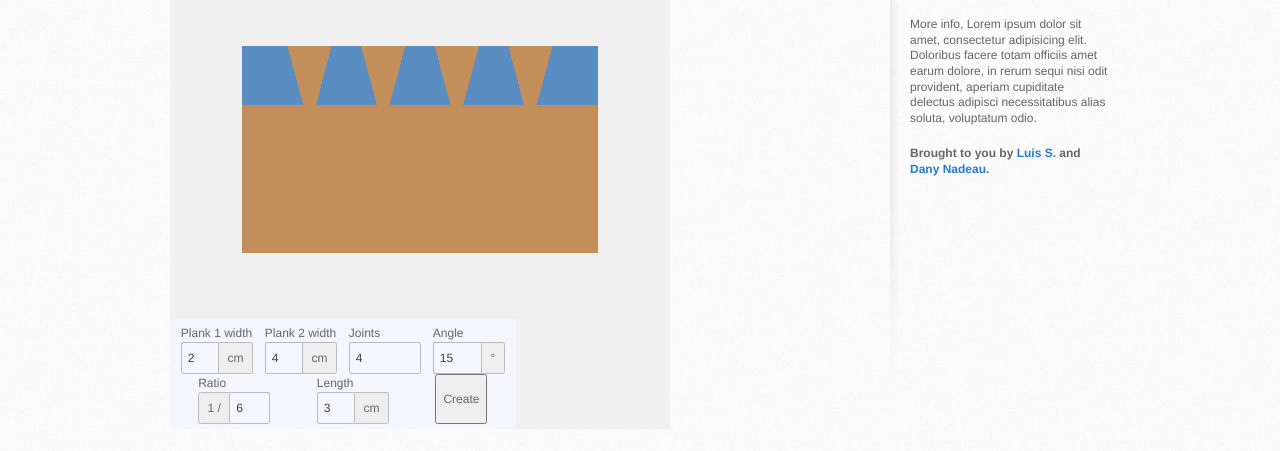
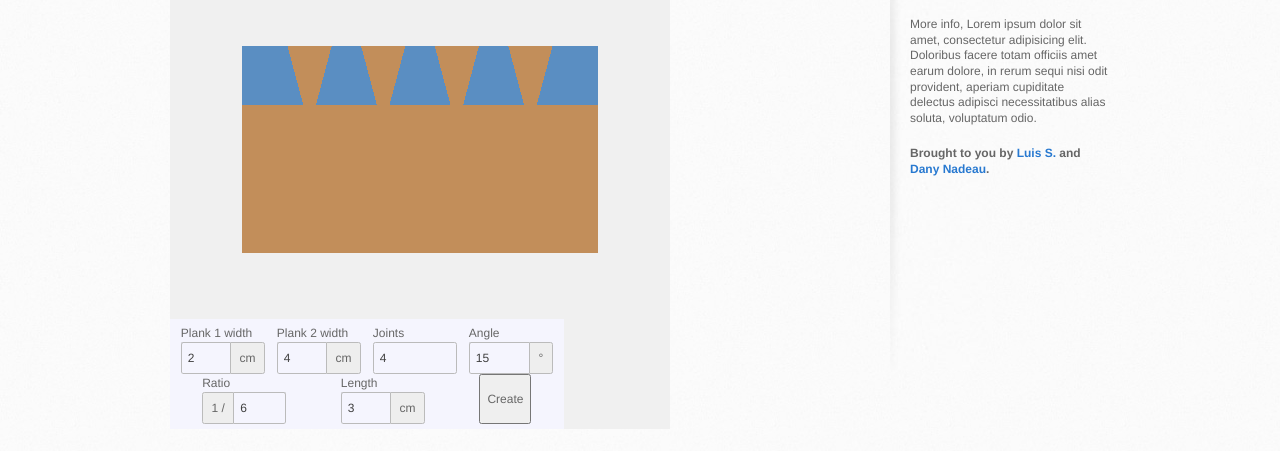
Before and after one commit to dceluis/dovetail, a website: page site/index.html in a window 1280 px wide. Shown: the part 400-851 px from the top of the page. Drawn offline with Linux system fonts and the light colour scheme; animation ran at ten frames a second.

Commit message:
better gui styles

```diff
--- a/src/playbox.scss
+++ b/src/playbox.scss
@@ -36,7 +36,7 @@
   z-index: 1;
   position: absolute;
   bottom: 0px;
-  width: 28em;
+  width: 32em;
   display: flex;
   flex-flow: row wrap;
   justify-content: space-around;
@@ -70,7 +70,7 @@
 
 .input-group{
   display: flex;
-  width: 6em;
+  width: 7em;
   .addon{
     box-sizing: border-box;
     padding: 0.5em 0.7em;
@@ -88,7 +88,7 @@
   }
 
   input{
-    width: 3em;
+    width: 4em;
     &:last-child{
       border-left-width: 0;
       border-top-left-radius: 0;
```
Also changed, not shown: site/css/playbox.css.
